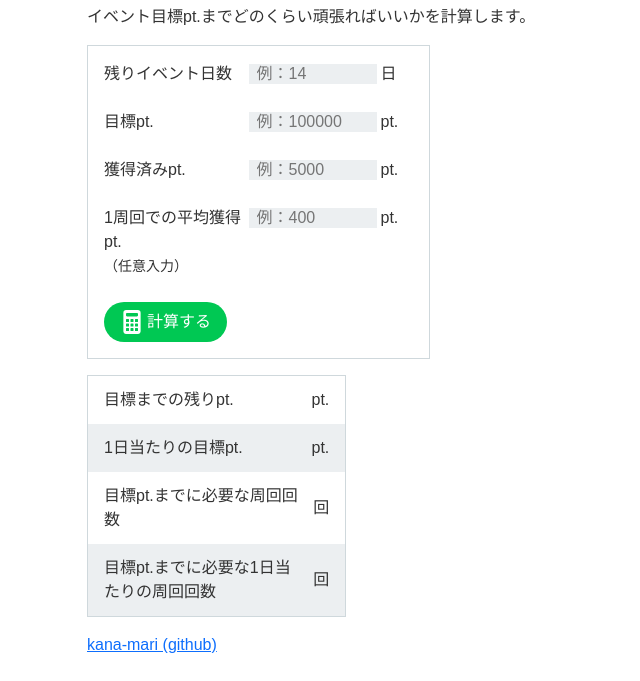
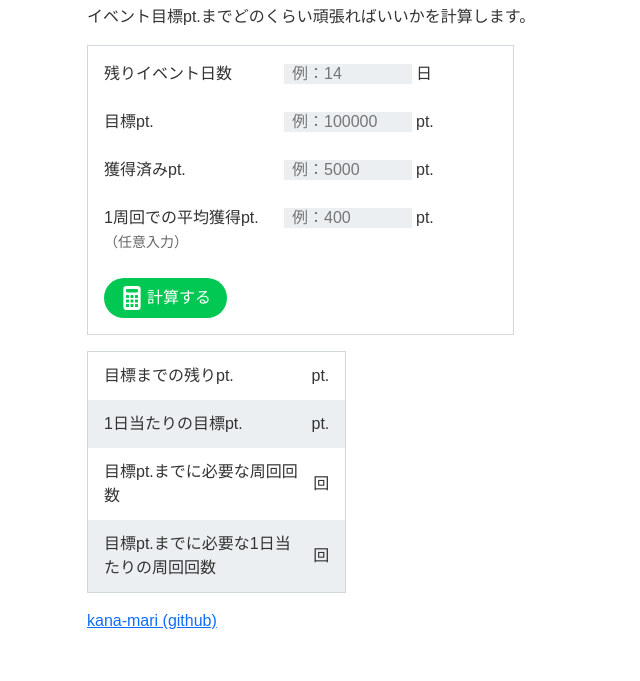
Before and after one commit to kana-mari/social_game_calculator, a website: page index.html in a window 1280 px wide. Shown: the part 119-800 px from the top of the page, without its empty margins (219-859 px from the left). Drawn offline with Linux system fonts and the light colour scheme.

Commit message:
placeholder位置修正

```diff
--- a/css/dev/_inputGroup.scss
+++ b/css/dev/_inputGroup.scss
@@ -3,21 +3,23 @@
 .inputGroup {
 	display: flex;
 	flex-wrap: nowrap;
-	justify-content: space-between;
+	justify-content: flex-start;
 	align-items: baseline;
 	margin-bottom: 1.5rem;
 
 	&__label {
-		flex: 1 1 auto;
+		flex: 0 1 11rem;
 		margin-right: 0.25rem;
 
-		&Muted {
+		&--muted {
 			color: #666;
 		}
 	}
 
 	&__input {
+		// 変数宣言
 		$width: 8rem;
+
 		flex: 0 1 $width;
 		width: $width;
 		border: 0;
@@ -25,6 +27,10 @@
 		color: var(--text-color);
 		line-height: 1;
 		padding-left: 0.5rem;
+
+		&::placeholder {
+			line-height: 1.5;
+		}
 	}
 
 	&__append {
--- a/index.html
+++ b/index.html
@@ -63,7 +63,7 @@
 				<label for="js-input_total" class="inputGroup__append">pt.</label>
 			</div>
 			<div class="inputGroup">
-				<label for="js-input_approx" class="inputGroup__label">1周回での平均獲得pt.<br><small>（任意入力）</small></label>
+				<label for="js-input_approx" class="inputGroup__label">1周回での平均獲得pt.<small class="inputGroup__label--muted">（任意入力）</small></label>
 				<input type="number" class="inputGroup__input" id="js-input_approx" min="1" step="1" placeholder="例：400">
 				<label for="js-input_approx" class="inputGroup__append">pt.</label>
 			</div>
```
Also changed, not shown: css/style.min.css, 1 other file.
